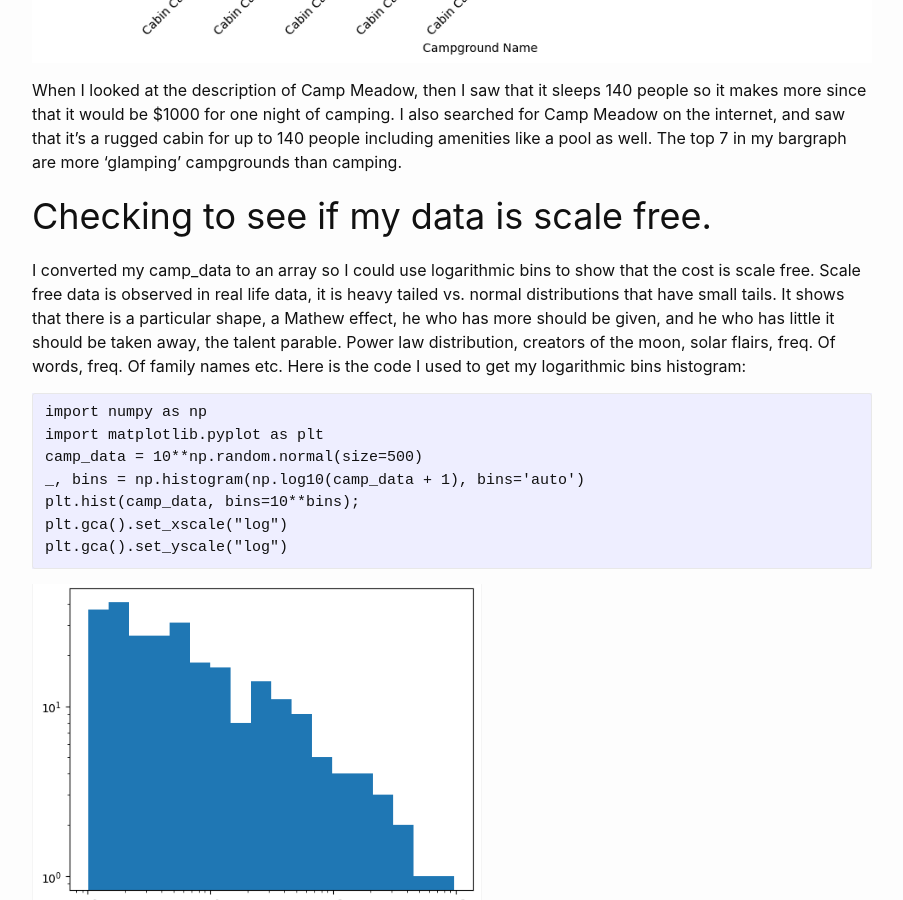
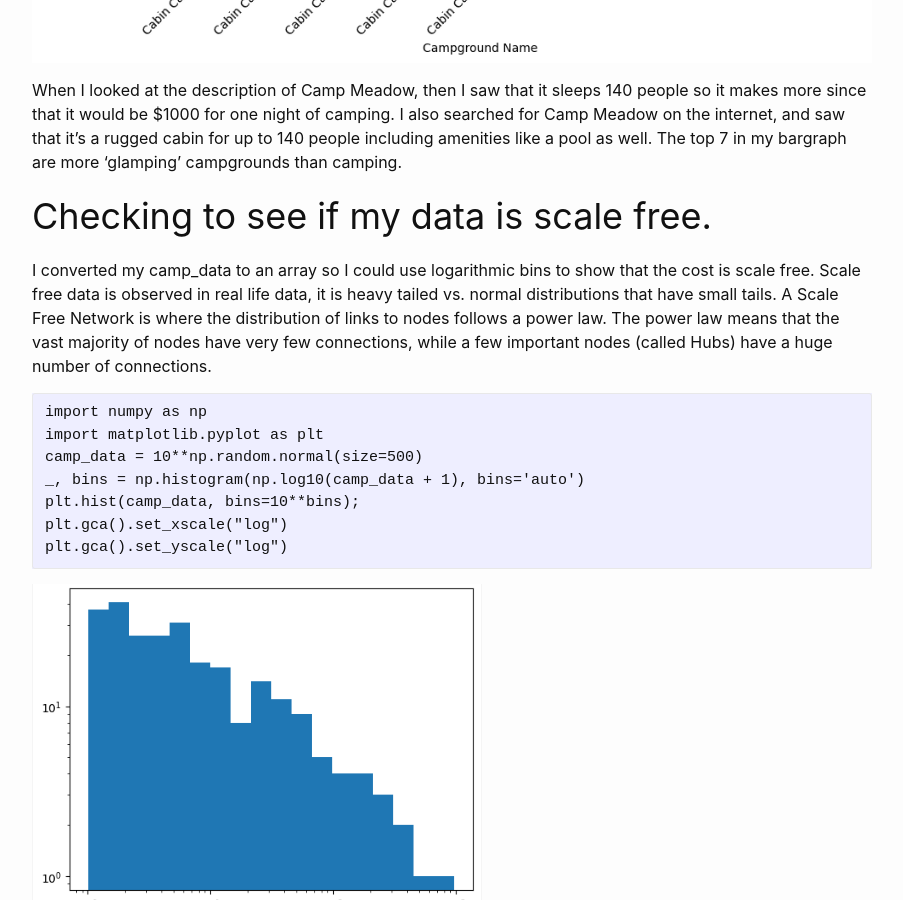
Before and after one commit to bekahwebb/bekahwebb.github.io, a Jekyll site: the page built from _posts/2023-09-01-camp-eda.md, in a window 1280 px wide and 900 px high, scrolled down 1395 px. Shown: the whole window, without its empty margins (188-1091 px from the left). Built offline with Jekyll 4.4.1, drawn with Linux system fonts in a browser that asks for light colours; comment, search, counter and statistics services are not loaded.

Commit message:
edits to my log bins hist

````diff
--- a/_posts/2023-09-01-camp-eda.md
+++ b/_posts/2023-09-01-camp-eda.md
@@ -17,7 +17,7 @@ When I looked at the description of Camp Meadow, then I saw that it sleeps 140 p
 
 
 # Checking to see if my data is scale free.
-I converted my camp_data to an array so I could use logarithmic bins to show that the cost is scale free. Scale free data is observed in real life data, it is heavy tailed vs. normal distributions that have small tails.  It shows that there is a particular shape, a Mathew effect, he who has more should be given, and he who has little it should be taken away, the talent parable.  Power law distribution, creators of the moon, solar flairs, freq. Of words, freq. Of family names etc.  Here is the code I used to get my logarithmic bins histogram:
+I converted my camp_data to an array so I could use logarithmic bins to show that the cost is scale free. Scale free data is observed in real life data, it is heavy tailed vs. normal distributions that have small tails. A Scale Free Network is where the distribution of links to nodes follows a power law. The power law means that the vast majority of nodes have very few connections, while a few important nodes (called Hubs) have a huge number of connections.
 ```
 import numpy as np
 import matplotlib.pyplot as plt
````
Also changed, not shown: assets/images/camp_adventure.png (added).
